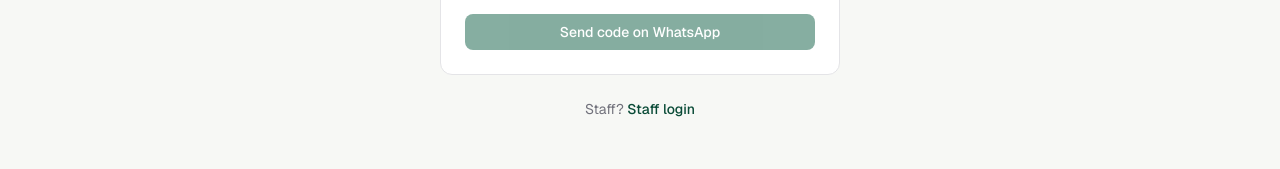
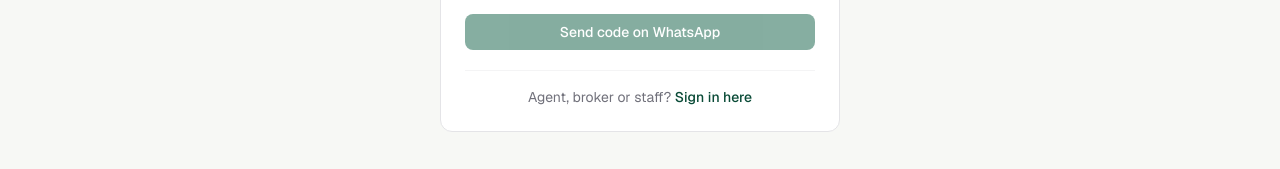
Before and after one commit to Puneeth003/brixora, a Next.js app: page /login in a window 1280 px wide. Shown: the part 407-576 px from the top of the page. Built offline with nearby package versions, Linux system fonts and the light colour scheme; no server answers.

Commit message:
Add agent/staff sign-in link to the member login card
Co-Authored-By: Claude Opus 5.5 (1M context) <noreply@anthropic.com>

```diff
--- a/src/app/(site)/login/page.tsx
+++ b/src/app/(site)/login/page.tsx
@@ -1,5 +1,4 @@
 import type { Metadata } from "next";
-import Link from "next/link";
 import { redirect } from "next/navigation";
 import { Suspense } from "react";
 import { getOwner } from "@/lib/auth";
@@ -13,12 +12,6 @@ export default function LoginPage({ searchParams }: PageProps<"/login">) {
       <Suspense fallback={<div className="card h-72 animate-pulse bg-zinc-50" />}>
         <Content searchParams={searchParams} />
       </Suspense>
-      <p className="mt-6 text-center text-sm text-zinc-500">
-        Staff?{" "}
-        <Link href="/admin/login" className="font-medium text-brand-700 hover:underline">
-          Staff login
-        </Link>
-      </p>
     </div>
   );
 }
--- a/src/components/public/ManageLogin.tsx
+++ b/src/components/public/ManageLogin.tsx
@@ -1,5 +1,6 @@
 "use client";
 
+import Link from "next/link";
 import { useRouter } from "next/navigation";
 import { useCallback } from "react";
 import { PhoneOtp } from "@/components/PhoneOtp";
@@ -20,6 +21,12 @@ export function ManageLogin({ next, title = "Manage my listing" }: { next?: stri
         enquiries, listings and saved properties.
       </p>
       <PhoneOtp onVerified={onVerified} />
+      <p className="mt-5 border-t border-zinc-100 pt-4 text-center text-sm text-zinc-500">
+        Agent, broker or staff?{" "}
+        <Link href="/admin/login" className="font-medium text-brand-700 hover:underline">
+          Sign in here
+        </Link>
+      </p>
     </div>
   );
 }
```
